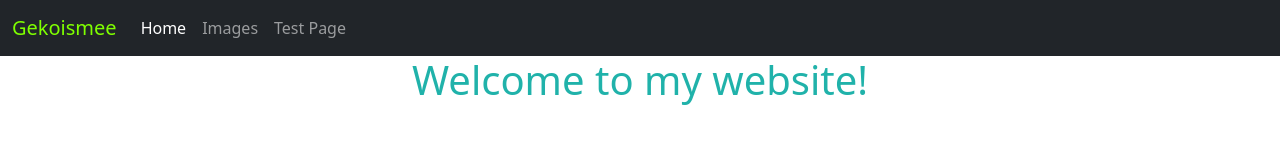
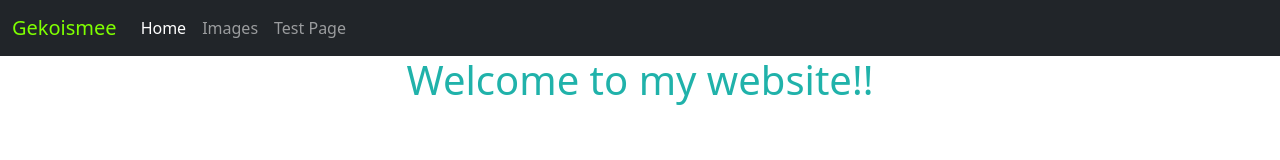
Before and after one commit to Gekoismee/gekoismee.github.io, a plain HTML site: page index.html in a window 1280 px wide. Drawn offline with nearby package versions, Linux system fonts and the light colour scheme.

Commit message:
Update index.html

```diff
--- a/index.html
+++ b/index.html
@@ -28,7 +28,7 @@
     </div>
   </nav>
   <div class="container-fluid">
-    <h1>Welcome to my website!</h1>
+    <h1>Welcome to my website!!</h1>
   </div>
   </body>
 </html>
```
